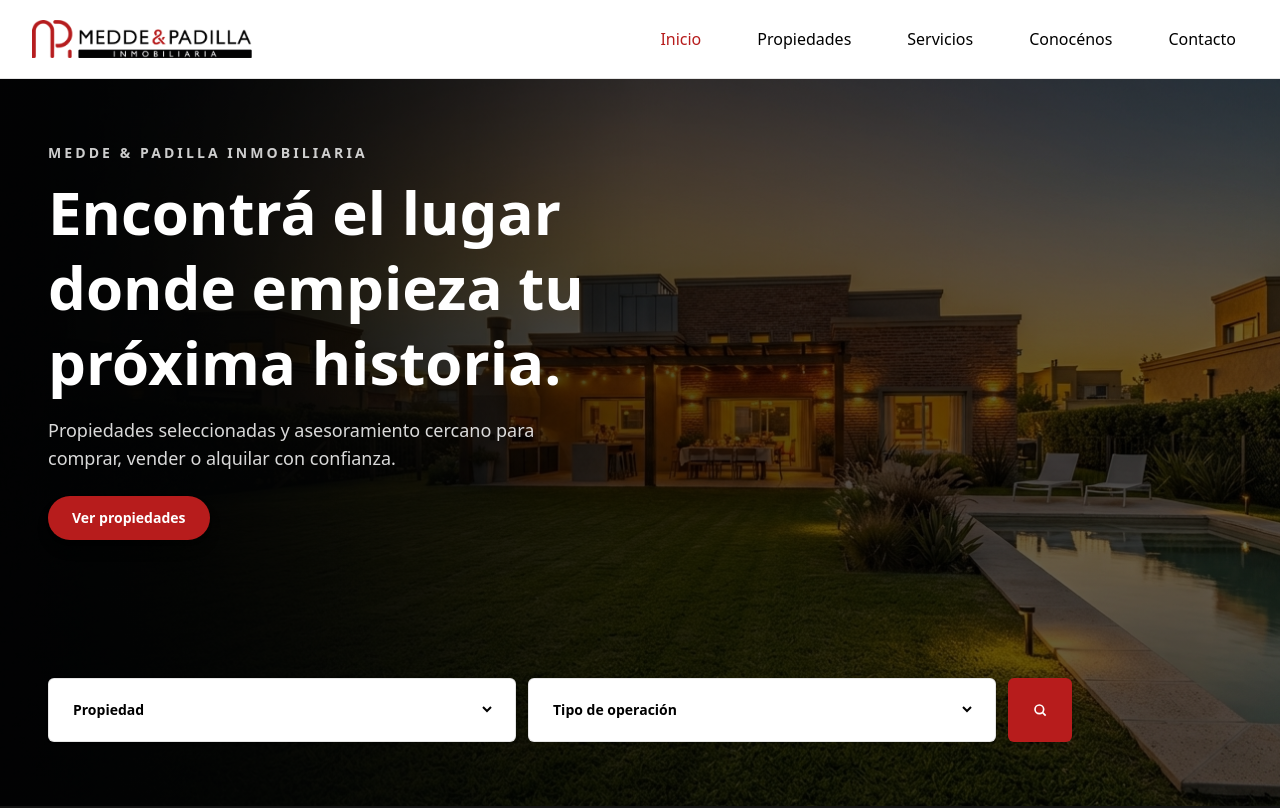
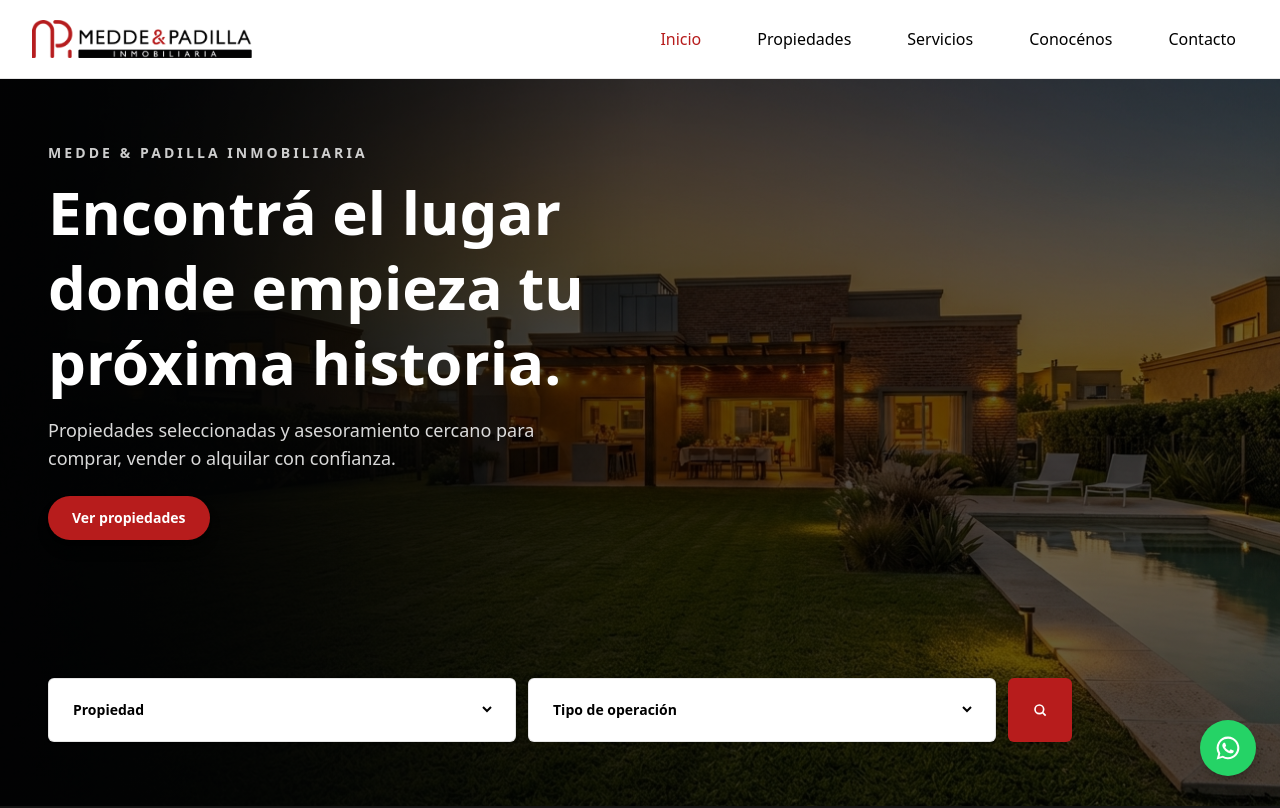
Before and after one commit to Agusme/MeddeyPadilla-Inmobiliaria, a Next.js app in the folder front/: page / in a window 1280 px wide. Shown: the top 808 px of the page. Built offline with nearby package versions, Linux system fonts and the light colour scheme.

Commit message:
feat:btn flotante de whatsapp

```diff
--- a/front/app/layout.tsx
+++ b/front/app/layout.tsx
@@ -1,6 +1,7 @@
 import "./globals.css";
 import Navbar from "@/components/layout/Navbar";
 import Footer from "@/components/layout/Footer";
+import FloatingWhatsapp from "@/components/ui/FloatingWhatsapp";
 import type { Metadata } from "next";
 
 export const metadata: Metadata = {
@@ -46,6 +47,7 @@ export default function RootLayout({
         <Navbar />
         <main className="flex-1 px-6 sm:px-8 lg:px-12">{children}</main>
         <Footer />
+        <FloatingWhatsapp />
       </body>
     </html>
   );
--- /dev/null
+++ b/front/components/ui/FloatingWhatsapp.tsx
@@ -0,0 +1,19 @@
+export default function FloatingWhatsapp() {
+  return (
+    <a
+      href="https://wa.me/5493816806570"
+      target="_blank"
+      rel="noreferrer"
+      aria-label="Contactar por WhatsApp al +54 9 3816 80-6570"
+      className="fixed bottom-6 right-6 z-50 hidden h-14 w-14 items-center justify-center rounded-full bg-[#25D366] text-white shadow-lg shadow-black/20 transition hover:-translate-y-1 hover:bg-[#1ebe5d] hover:shadow-xl focus:outline-none focus-visible:ring-2 focus-visible:ring-[#25D366] focus-visible:ring-offset-2 md:flex"
+    >
+      <svg
+        aria-hidden="true"
+        className="h-7 w-7 fill-current"
+        viewBox="0 0 24 24"
+      >
+        <path d="M12 2.25a9.7 9.7 0 0 0-8.38 14.6L2.25 21.75l5.05-1.33A9.7 9.7 0 1 0 12 2.25Zm0 17.65a7.92 7.92 0 0 1-4.04-1.1l-.29-.17-3 .79.8-2.92-.19-.3A7.94 7.94 0 1 1 12 19.9Zm4.35-5.94c-.24-.12-1.42-.7-1.64-.78-.22-.08-.38-.12-.54.12-.16.24-.62.78-.76.94-.14.16-.28.18-.52.06-.24-.12-1-.37-1.9-1.18-.7-.62-1.18-1.38-1.32-1.62-.14-.24-.01-.37.1-.49.11-.11.24-.28.36-.42.12-.14.16-.24.24-.4.08-.16.04-.3-.02-.42-.06-.12-.54-1.3-.74-1.78-.2-.47-.4-.4-.54-.4h-.46c-.16 0-.42.06-.64.3-.22.24-.84.82-.84 2s.86 2.32.98 2.48c.12.16 1.69 2.58 4.1 3.62.57.25 1.02.4 1.37.51.58.18 1.1.15 1.52.09.47-.07 1.42-.58 1.62-1.14.2-.56.2-1.04.14-1.14-.06-.1-.22-.16-.46-.28Z" />
+      </svg>
+    </a>
+  );
+}
```
